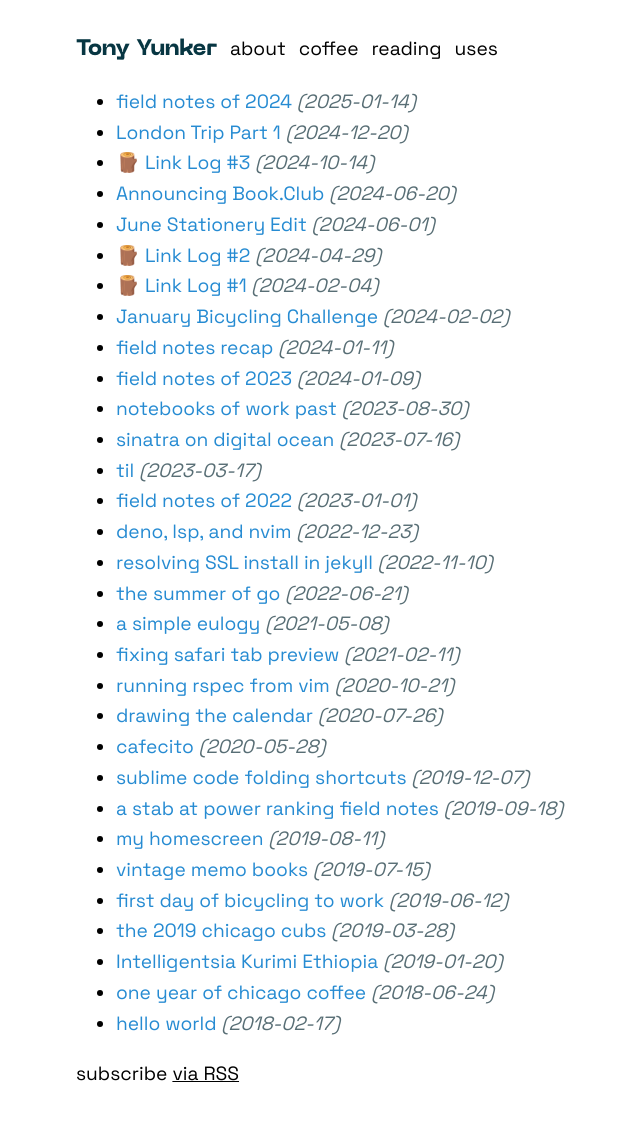
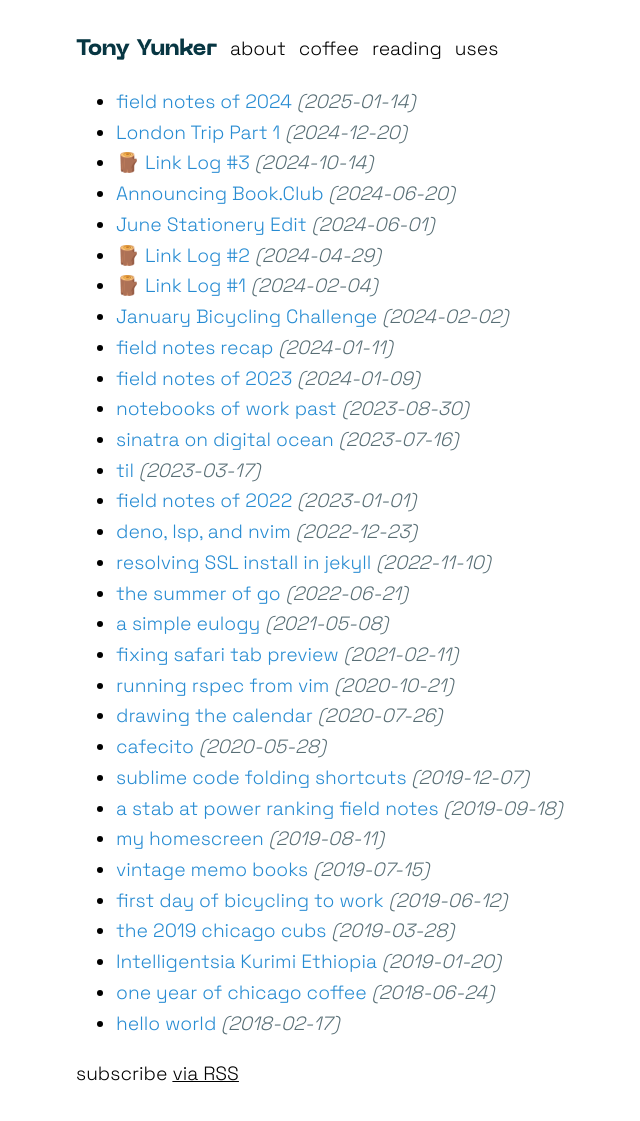
Before and after one commit to ayunker/ayunker.github.io, a Jekyll site: the page built from index.md, in a window 1280 px wide. Shown: the whole page, without its empty margins (164-804 px from the left). Built offline with Jekyll 4.4.1, drawn with Linux system fonts in a browser that asks for light colours.

Commit message:
[chore] switch to space grotesk light

```diff
--- a/_sass/base.scss
+++ b/_sass/base.scss
@@ -2,7 +2,7 @@
 
 @font-face {
   font-family: "space-grotesk-regular";
-  src: url("../assets/fonts/SpaceGrotesk-Regular.woff2");
+  src: url("../assets/fonts/SpaceGrotesk-Light.woff2");
 }
 
 @font-face {
```
Also changed, not shown: assets/fonts/SpaceGrotesk-Light.woff2 (added).
